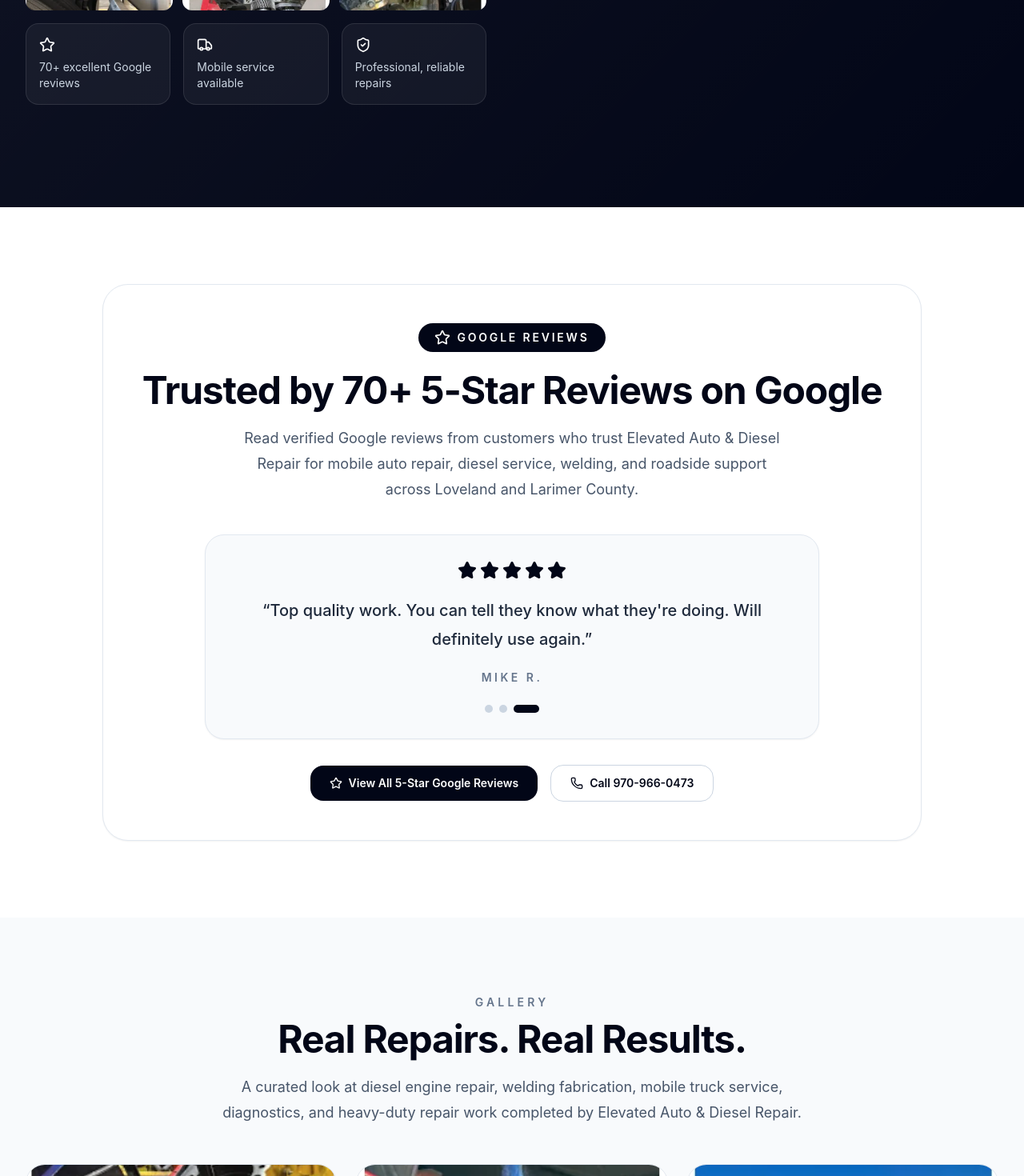
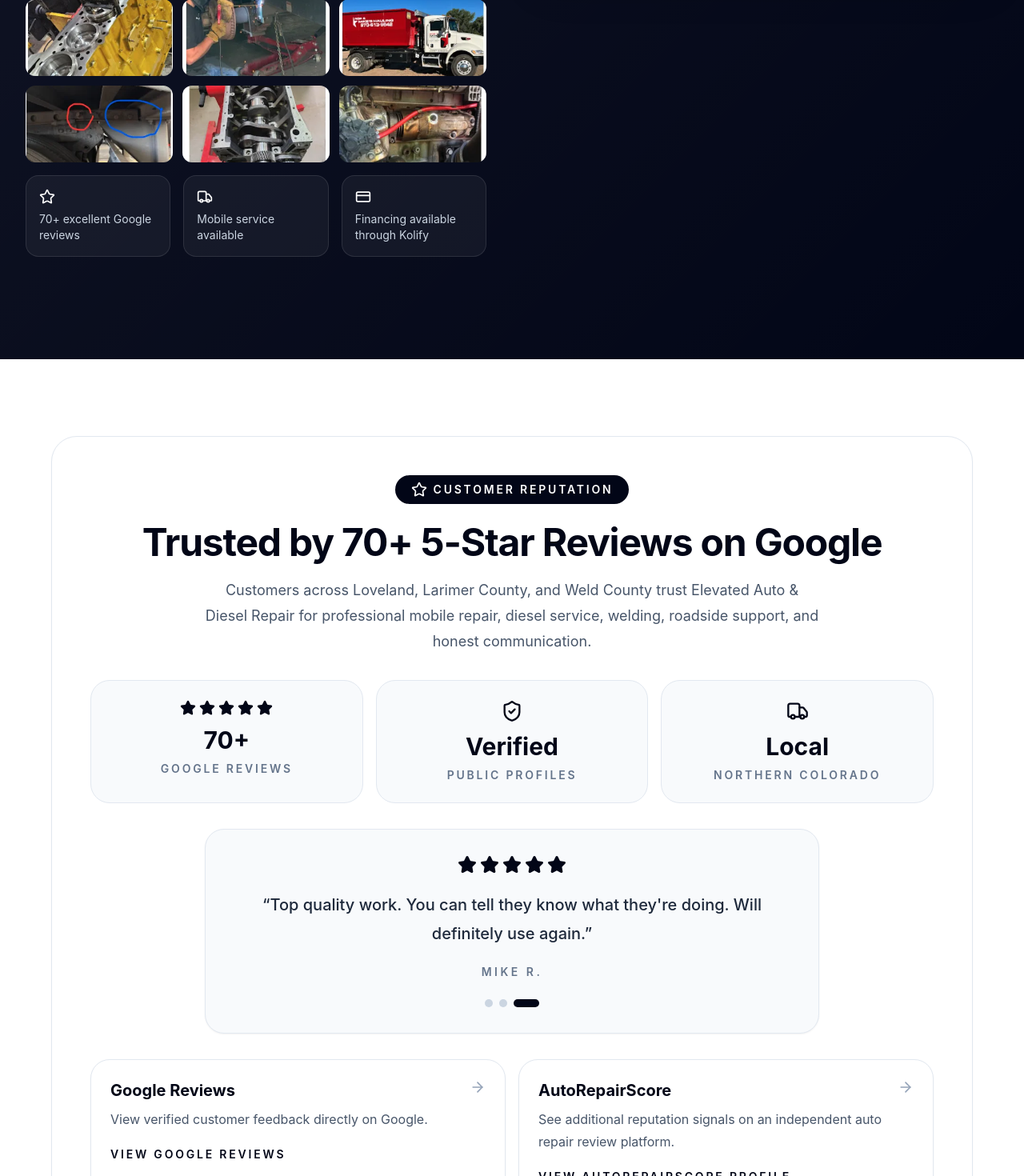
Before and after one commit to SonyaBai/elevated-auto-diesel, a React (Vite) app: page / in a window 1280 px wide. Shown: the part 1330-2800 px from the top of the page at 80% size. Built offline with nearby package versions, Linux system fonts and the light colour scheme.

Commit message:
Finalize agency-level design, mobile optimization, reviews, financing, and conversion improvements

```diff
--- a/src/App.jsx
+++ b/src/App.jsx
@@ -1,6 +1,6 @@
 import React from "react";
 import { motion } from "framer-motion";
-import { Phone, MapPin, Wrench, Truck, ShieldCheck, Star, Clock, CheckCircle, Mail, ArrowRight } from "lucide-react";
+import { Phone, MapPin, Wrench, Truck, ShieldCheck, Star, Clock, CheckCircle, Mail, ArrowRight, CreditCard } from "lucide-react";
 
 const services = [
   {
@@ -41,10 +41,26 @@
   },
 ];
 
-const serviceAreas = ["Fort Collins", "Loveland", "Windsor", "Timnath", "Berthoud", "Wellington", "Laporte", "Johnstown", "Greeley", "Milliken", "Larimer County"];
+const serviceAreas = ["Fort Collins", "Loveland", "Windsor", "Timnath", "Berthoud", "Wellington", "Laporte", "Johnstown", "Greeley", "Milliken", "Larimer County", "Weld County"];
 
 const googleReviewsUrl = "https://www.google.com/search?q=evelvated+dieserl+reviews&rlz=1C5CHFA_enUS1021US1038&oq=evelvated+dieserl+reviews&gs_lcrp=EgZjaHJvbWUyBggAEEUYOTIJCAEQABgNGIAEMg0IAhAAGIYDGIAEGIoFMg0IAxAAGIYDGIAEGIoFMg0IBBAAGIYDGIAEGIoFMgcIBRAAGO8FMgcIBhAAGO8FMgoIBxAAGIAEGKIEMgoICBAAGIAEGKIE0gEJNTY1NGowajE1qAIIsAIB8QUqll-R0_j0Nw&sourceid=chrome&ie=UTF-8#lrd=0x876953b5ed9bed75:0xa9d645c1dc45f679,1,,,,";
 const financingUrl = "https://kolify.com";
+const autoRepairScoreUrl = "https://autorepairscore.com/co/loveland/elevated-diesel-repair-llc-loveland-colorado";
+
+const reviewPlatforms = [
+  {
+    name: "Google Reviews",
+    description: "View verified customer feedback directly on Google.",
+    url: googleReviewsUrl,
+    cta: "View Google Reviews",
+  },
+  {
+    name: "AutoRepairScore",
+    description: "See additional reputation signals on an independent auto repair review platform.",
+    url: autoRepairScoreUrl,
+    cta: "View AutoRepairScore Profile",
+  },
+];
 
 // Add real, approved 5-star Google review snippets here when available.
 const fiveStarReviews = [
@@ -169,8 +185,8 @@
             />
           </a>
           <div className="flex shrink-0 items-center gap-2 md:hidden">
-            <a href="tel:+19709660473" className="rounded-xl bg-slate-950 px-3 py-2 text-xs font-semibold text-white">Call</a>
-            <a href="#contact" className="rounded-xl border border-slate-300 px-3 py-2 text-xs font-semibold text-slate-950">Book</a>
+            <a href="tel:+19709660473" className="rounded-xl bg-slate-950 px-3 py-2 text-xs font-semibold text-white shadow-sm">Call</a>
+            <a href="#contact" className="rounded-xl border border-slate-300 bg-white px-3 py-2 text-xs font-semibold text-slate-950 shadow-sm">Book</a>
           </div>
           <nav className="hidden items-center gap-8 text-sm font-medium text-slate-700 md:flex">
             <a href="#services" className="hover:text-slate-950">Services</a>
@@ -196,18 +212,23 @@
                 className="mb-5 block w-full max-w-[320px] rounded-2xl bg-white p-2 shadow-2xl sm:max-w-md sm:rounded-3xl sm:p-4"
               />
               <div className="flex max-w-full flex-col gap-3">
+                <div className="flex flex-wrap gap-2">
                   <p className="inline-flex max-w-full rounded-full border border-white/15 px-3 py-2 text-[10px] font-semibold uppercase tracking-[0.16em] text-slate-300 sm:px-4 sm:text-sm sm:tracking-[0.25em]">
                     Premium Mobile Auto & Diesel Repair
                   </p>
+                  <p className="inline-flex max-w-full rounded-full border border-white/15 px-3 py-2 text-[10px] font-semibold uppercase tracking-[0.16em] text-slate-300 sm:px-4 sm:text-sm sm:tracking-[0.25em]">
+                    Larimer & Weld County
+                  </p>
+                </div>
                 <a href={financingUrl} target="_blank" rel="noopener noreferrer" className="inline-flex w-fit items-center gap-2 rounded-full bg-white/10 px-3 py-2 text-[10px] font-semibold uppercase tracking-[0.16em] text-white hover:bg-white/20 sm:px-4 sm:text-xs sm:tracking-[0.25em]">
                   <ShieldCheck className="h-4 w-4" /> Financing Available
                 </a>
               </div>
               <h1 className="mt-5 max-w-full text-3xl font-bold leading-tight tracking-tight text-white sm:text-5xl md:text-7xl">
-                Elevated Auto & Diesel Service, Delivered to You.
+                Premium Auto, Diesel & Mobile Repair — Built Around Your Schedule.
               </h1>
               <p className="mt-5 max-w-full text-base leading-7 text-slate-300 sm:max-w-xl sm:text-lg sm:leading-8">
-                Elevated Auto & Diesel Repair provides modern mobile auto repair, diesel repair, RV repair, roadside assistance, hydraulic cylinder repair, welding fabrication, and light autobody repair throughout Loveland, Larimer County, and surrounding Northern Colorado communities.
+                Elevated Auto & Diesel Repair delivers professional mobile auto repair, diesel service, RV repair, roadside assistance, hydraulic cylinder repair, welding fabrication, and light autobody repair throughout Loveland, Larimer County, Weld County, and surrounding Northern Colorado communities.
               </p>
               <div className="mt-7 grid max-w-full gap-3 sm:grid-cols-2 lg:flex lg:flex-wrap">
                 <a href={financingUrl} target="_blank" rel="noopener noreferrer" className="inline-flex min-w-0 items-center justify-center rounded-2xl border border-white/20 px-4 py-3 text-center text-sm font-semibold text-white transition hover:bg-white/10 sm:px-6">
@@ -222,7 +243,6 @@
                 </a>
               </div>
               <div className="mt-8 grid max-w-xl grid-cols-1 gap-3 text-white sm:grid-cols-3 sm:gap-4">
-              {/* Gallery Preview */}
                 <div className="sm:col-span-3 grid grid-cols-3 gap-2 sm:gap-3">
                   {galleryImages.slice(0, 6).map((image) => (
                     <img key={image.src} src={image.src} alt={`${image.title} - Elevated Auto & Diesel Repair`} className="h-20 w-full rounded-xl object-cover sm:h-24" />
@@ -237,8 +257,8 @@
                   <p className="text-sm text-slate-300">Mobile service available</p>
                 </div>
                 <div className="rounded-2xl border border-white/10 bg-white/5 p-4">
-                  <ShieldCheck className="mb-2 h-5 w-5" />
-                  <p className="text-sm text-slate-300">Professional, reliable repairs</p>
+                  <CreditCard className="mb-2 h-5 w-5" />
+                  <p className="text-sm text-slate-300">Financing available through Kolify</p>
                 </div>
               </div>
             </motion.div>
@@ -274,19 +294,41 @@
           </div>
         </section>
 
-        <section id="reviews" className="px-5 py-24 md:px-8">
-          <div className="mx-auto max-w-5xl rounded-[2rem] border border-slate-200 bg-white p-8 text-center shadow-sm md:p-12">
+        <section id="reviews" className="px-4 py-16 md:px-8 md:py-24">
+          <div className="mx-auto max-w-6xl rounded-[2rem] border border-slate-200 bg-white p-6 text-center shadow-sm md:p-12">
             <div className="mx-auto mb-6 flex w-fit items-center gap-2 rounded-full bg-slate-950 px-5 py-2 text-white">
               <Star className="h-5 w-5" />
-              <span className="text-sm font-semibold uppercase tracking-[0.2em]">Google Reviews</span>
+              <span className="text-sm font-semibold uppercase tracking-[0.2em]">Customer Reputation</span>
             </div>
-            <h2 className="text-4xl font-bold tracking-tight text-slate-950 md:text-5xl">Trusted by 70+ 5-Star Reviews on Google</h2>
-            <p className="mx-auto mt-5 max-w-2xl text-lg leading-8 text-slate-600">
-              Read verified Google reviews from customers who trust Elevated Auto & Diesel Repair for mobile auto repair, diesel service, welding, and roadside support across Loveland and Larimer County.
+            <h2 className="text-3xl font-bold tracking-tight text-slate-950 md:text-5xl">Trusted by 70+ 5-Star Reviews on Google</h2>
+            <p className="mx-auto mt-5 max-w-3xl text-base leading-7 text-slate-600 md:text-lg md:leading-8">
+              Customers across Loveland, Larimer County, and Weld County trust Elevated Auto & Diesel Repair for professional mobile repair, diesel service, welding, roadside support, and honest communication.
             </p>
 
+            <div className="mt-8 grid gap-4 md:grid-cols-3">
+              <div className="rounded-3xl border border-slate-200 bg-slate-50 p-6">
+                <div className="mb-3 flex justify-center gap-1 text-slate-950">
+                  {[1, 2, 3, 4, 5].map((star) => (
+                    <Star key={star} className="h-5 w-5 fill-current" />
+                  ))}
+                </div>
+                <p className="text-3xl font-bold text-slate-950">70+</p>
+                <p className="mt-2 text-sm font-semibold uppercase tracking-[0.2em] text-slate-500">Google Reviews</p>
+              </div>
+              <div className="rounded-3xl border border-slate-200 bg-slate-50 p-6">
+                <ShieldCheck className="mx-auto mb-3 h-7 w-7 text-slate-950" />
+                <p className="text-3xl font-bold text-slate-950">Verified</p>
+                <p className="mt-2 text-sm font-semibold uppercase tracking-[0.2em] text-slate-500">Public Profiles</p>
+              </div>
+              <div className="rounded-3xl border border-slate-200 bg-slate-50 p-6">
+                <Truck className="mx-auto mb-3 h-7 w-7 text-slate-950" />
+                <p className="text-3xl font-bold text-slate-950">Local</p>
+                <p className="mt-2 text-sm font-semibold uppercase tracking-[0.2em] text-slate-500">Northern Colorado</p>
+              </div>
+            </div>
+
             {fiveStarReviews.length > 0 && (
-              <div className="mx-auto mt-10 max-w-3xl rounded-3xl border border-slate-200 bg-slate-50 p-8 shadow-sm">
+              <div className="mx-auto mt-8 max-w-3xl rounded-3xl border border-slate-200 bg-slate-50 p-6 shadow-sm md:p-8">
                 <div className="mb-5 flex justify-center gap-1 text-slate-950">
                   {[1, 2, 3, 4, 5].map((star) => (
                     <Star key={star} className="h-6 w-6 fill-current" />
@@ -298,7 +340,7 @@
                   animate={{ opacity: 1, y: 0 }}
                   transition={{ duration: 0.45 }}
                 >
-                  <p className="text-xl font-medium leading-9 text-slate-800">“{fiveStarReviews[activeReview].text}”</p>
+                  <p className="text-lg font-medium leading-8 text-slate-800 md:text-xl md:leading-9">“{fiveStarReviews[activeReview].text}”</p>
                   <p className="mt-5 text-sm font-semibold uppercase tracking-[0.25em] text-slate-500">{fiveStarReviews[activeReview].name}</p>
                 </motion.div>
                 <div className="mt-6 flex justify-center gap-2">
@@ -315,9 +357,30 @@
               </div>
             )}
 
+            <div className="mt-8 grid gap-4 md:grid-cols-2">
+              {reviewPlatforms.map((platform) => (
+                <a
+                  key={platform.name}
+                  href={platform.url}
+                  target="_blank"
+                  rel="noopener noreferrer"
+                  className="group rounded-3xl border border-slate-200 bg-white p-6 text-left shadow-sm transition hover:-translate-y-1 hover:shadow-xl"
+                >
+                  <div className="flex items-start justify-between gap-4">
+                    <div>
+                      <p className="text-xl font-bold text-slate-950">{platform.name}</p>
+                      <p className="mt-2 leading-7 text-slate-600">{platform.description}</p>
+                    </div>
+                    <ArrowRight className="h-5 w-5 shrink-0 text-slate-400 transition group-hover:translate-x-1 group-hover:text-slate-950" />
+                  </div>
+                  <p className="mt-5 text-sm font-semibold uppercase tracking-[0.2em] text-slate-950">{platform.cta}</p>
+                </a>
+              ))}
+            </div>
+
             <div className="mt-8 flex flex-col items-center justify-center gap-4 sm:flex-row">
               <a href={googleReviewsUrl} target="_blank" rel="noopener noreferrer" className="inline-flex items-center justify-center rounded-2xl bg-slate-950 px-6 py-3 text-sm font-semibold text-white shadow-sm transition hover:bg-slate-800">
-                <Star className="mr-2 h-4 w-4" /> View All 5-Star Google Reviews
+                <Star className="mr-2 h-4 w-4" /> View All Google Reviews
               </a>
               <a href="tel:+19709660473" className="inline-flex items-center justify-center rounded-2xl border border-slate-300 bg-white px-6 py-3 text-sm font-semibold text-slate-950 transition hover:bg-slate-100">
                 <Phone className="mr-2 h-4 w-4" /> Call 970-966-0473
@@ -326,7 +389,7 @@
           </div>
         </section>
 
-        <section id="gallery" className="bg-slate-50 px-5 py-24 md:px-8">
+        <section id="gallery" className="bg-slate-50 px-4 py-16 md:px-8 md:py-24">
           <div className="mx-auto max-w-7xl">
             <SectionHeader
               eyebrow="Gallery"
@@ -348,7 +411,7 @@
           </div>
         </section>
 
-        <section id="services" className="px-5 py-24 md:px-8">
+        <section id="services" className="px-4 py-16 md:px-8 md:py-24">
           <div className="mx-auto max-w-7xl">
             <SectionHeader
               eyebrow="Services"
@@ -369,7 +432,27 @@
           </div>
         </section>
 
-        <section id="about" className="bg-white px-5 py-24 md:px-8">
+        <section id="financing" className="bg-slate-950 px-4 py-16 text-white md:px-8 md:py-24">
+          <div className="mx-auto grid max-w-7xl items-center gap-8 rounded-[2rem] border border-white/10 bg-white/5 p-6 md:grid-cols-[1.2fr_0.8fr] md:p-12">
+            <div>
+              <p className="mb-4 text-sm font-semibold uppercase tracking-[0.3em] text-slate-400">Flexible Payment Options</p>
+              <h2 className="text-3xl font-bold tracking-tight md:text-5xl">Financing Available Through Kolify</h2>
+              <p className="mt-5 max-w-3xl text-base leading-7 text-slate-300 md:text-lg md:leading-8">
+                Unexpected repairs don’t have to delay getting back on the road. Customers can apply for financing through Kolify and move forward with necessary repairs while spreading payments over time.
+              </p>
+            </div>
+            <div className="rounded-3xl bg-white p-6 text-slate-950 shadow-2xl">
+              <CreditCard className="mb-4 h-8 w-8" />
+              <h3 className="text-2xl font-bold">Repair Now. Pay Over Time.</h3>
+              <p className="mt-3 leading-7 text-slate-600">Use financing for larger repairs, diesel service, RV work, welding fabrication, and unexpected breakdowns.</p>
+              <a href={financingUrl} target="_blank" rel="noopener noreferrer" className="mt-6 inline-flex w-full items-center justify-center rounded-2xl bg-slate-950 px-6 py-3 text-sm font-semibold text-white transition hover:bg-slate-800">
+                Apply for Financing <ArrowRight className="ml-2 h-4 w-4" />
+              </a>
+            </div>
+          </div>
+        </section>
+
+        <section id="about" className="bg-white px-4 py-16 md:px-8 md:py-24">
           <div className="mx-auto grid max-w-7xl items-center gap-12 md:grid-cols-2">
             <div>
               <p className="mb-3 text-sm font-semibold uppercase tracking-[0.3em] text-slate-500">About</p>
@@ -405,8 +488,8 @@
           <div className="mx-auto max-w-7xl">
             <SectionHeader
               eyebrow="Service Areas"
-              title="Serving Larimer County & Surrounding Communities"
-              text="Premium mobile auto repair, diesel repair, RV repair, roadside assistance, and specialty repair services across Northern Colorado."
+              title="Serving Larimer & Weld County Communities"
+              text="Premium mobile auto repair, diesel repair, RV repair, roadside assistance, and specialty repair services across Larimer County, Weld County, and Northern Colorado."
             />
             <div className="grid gap-4 sm:grid-cols-2 md:grid-cols-3">
               {serviceAreas.map((area) => (
@@ -451,7 +534,7 @@
           </div>
         </section>
 
-        <section id="contact" className="px-5 py-24 md:px-8">
+        <section id="contact" className="px-4 py-16 md:px-8 md:py-24">
           <div className="mx-auto grid max-w-7xl gap-8 rounded-[2rem] bg-slate-950 p-8 text-white md:grid-cols-2 md:p-12">
             <div>
               <p className="mb-3 text-sm font-semibold uppercase tracking-[0.3em] text-slate-400">Request Service</p>
@@ -518,6 +601,17 @@
           <p>Mobile auto repair, diesel repair, RV repair, roadside assistance, welding, hydraulics, and light autobody repair in Larimer County, CO.</p>
         </div>
       </footer>
+
+      <div className="fixed inset-x-0 bottom-0 z-50 border-t border-slate-200 bg-white/95 p-3 shadow-2xl backdrop-blur md:hidden">
+        <div className="mx-auto grid max-w-md grid-cols-2 gap-3">
+          <a href="tel:+19709660473" className="inline-flex items-center justify-center rounded-2xl bg-slate-950 px-4 py-3 text-sm font-semibold text-white">
+            <Phone className="mr-2 h-4 w-4" /> Call Now
+          </a>
+          <a href="#contact" className="inline-flex items-center justify-center rounded-2xl border border-slate-300 bg-white px-4 py-3 text-sm font-semibold text-slate-950">
+            Book Service
+          </a>
+        </div>
+      </div>
     </div>
   );
 }
```
Lines whose indentation alone changed are shown as unchanged.
